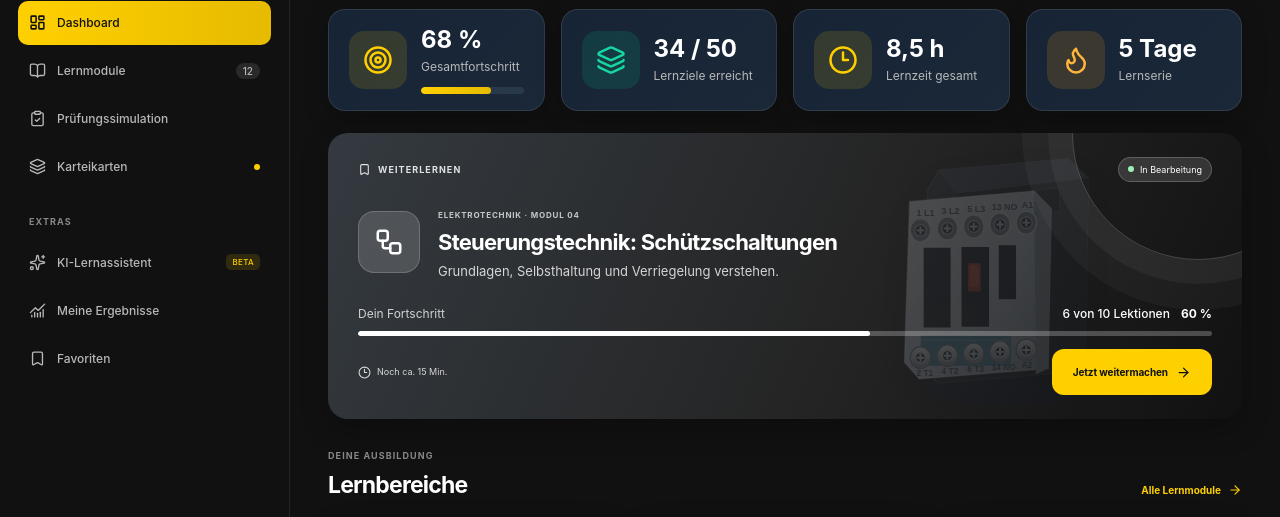
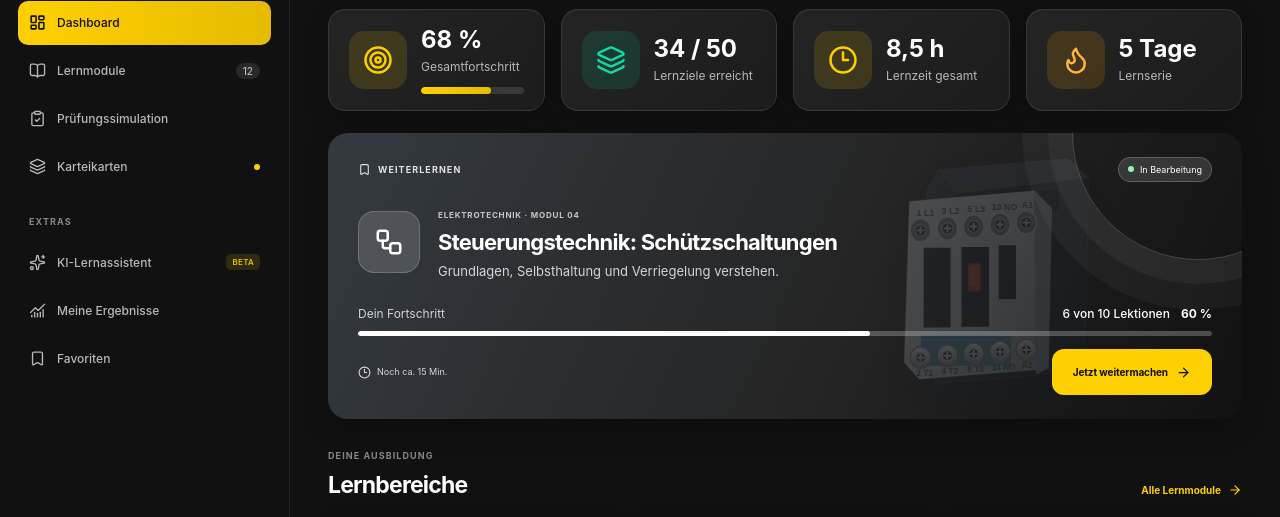
Before and after one commit to Jona-Buck/Liebherr-Azubi-learning, a plain HTML site: page index.html in a window 1280 px wide. Shown: the part 203-720 px from the top of the page. Drawn offline with nearby package versions, Linux system fonts and the light colour scheme.

Commit message:
Neutralize blue statistic cards

```diff
--- a/styles.css
+++ b/styles.css
@@ -535,3 +535,8 @@ button:focus-visible,a:focus-visible{outline-color:rgba(255,208,0,.5)}
 .stat-blue{color:#FFD000;background:rgba(255,208,0,.13)}
 .subject-blue,.quick-blue{color:#FFD000;background:rgba(255,208,0,.13)}
 .subject-card:nth-child(2) .subject-track i{background:#FFD000}
+
+
+/* Neutralize blue-tinted dashboard statistic cards */
+.stat-card{background:linear-gradient(135deg,#242424,#1c1c1c)!important;border-color:rgba(255,255,255,.10)!important}
+.stat-progress{background:#383838!important}
```
